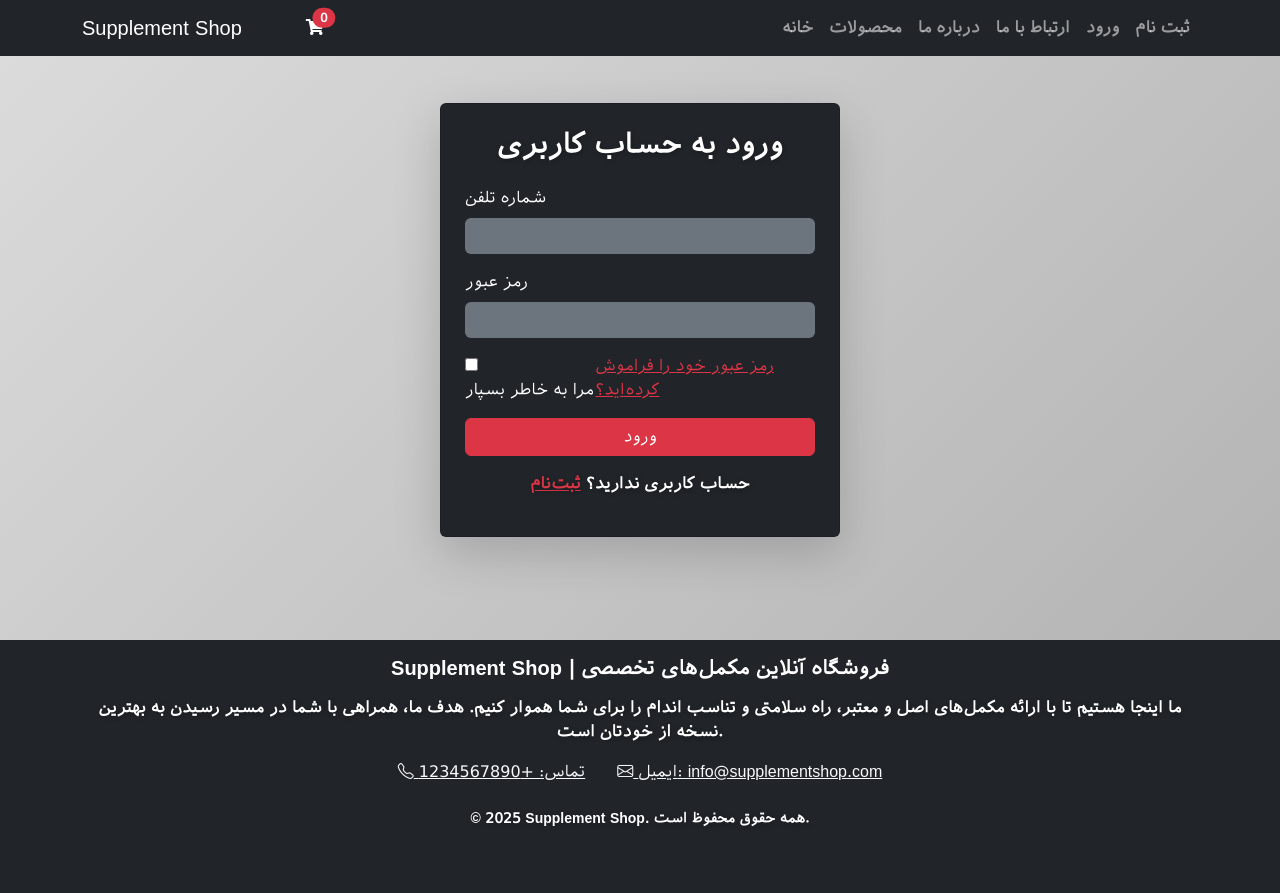
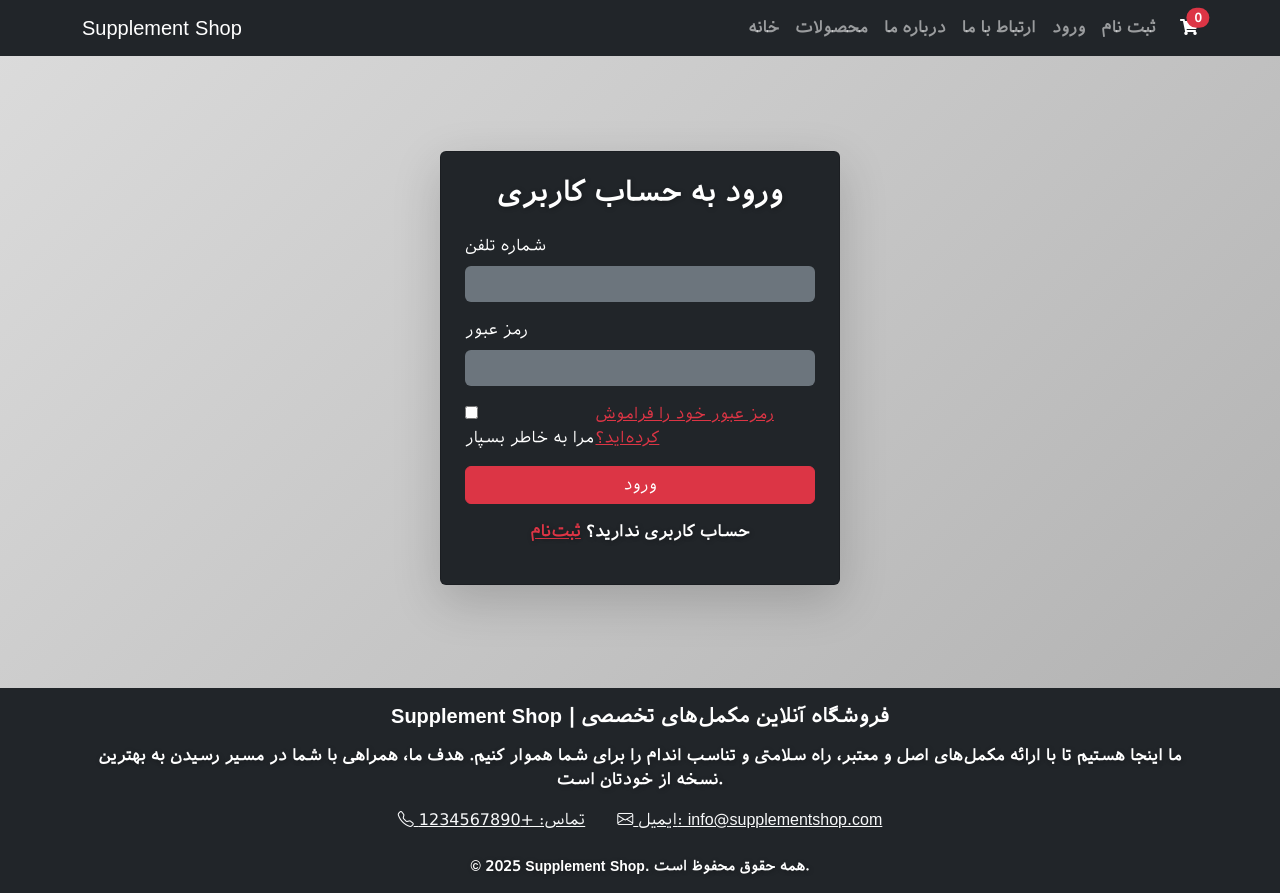
Before and after one commit to aliasttt/supplementshop, a Django app: page /login in a window 1280 px wide. Before the commit the page ends 826 px from the top, so only its background shows below. Run offline with Django 5.2, Linux system fonts and the light colour scheme; some web fonts are replaced.

Commit message:
updatinggg

```diff
--- a/supplementapp/templates/contactus/contactus.html
+++ b/supplementapp/templates/contactus/contactus.html
@@ -65,6 +65,10 @@
     .social-icons i:hover {
         color: #2575fc;
     }
+
+    .row{
+        margin-top:50px;
+    }
 </style>
 {% endblock head %}
 
@@ -78,7 +82,7 @@
             <div class="contact-form">
                 <div class="contact-header">
                     <h1>ارتباط با ما</h1>
-                    <p>برای تماس با ما فرم زیر را پر کنید.</p>
+                    <p style = 'color:purple;'>برای تماس با ما فرم زیر را پر کنید</p>
                 </div>
                 <form>
                     <div class="mb-3">
--- a/supplementapp/templates/login/login.html
+++ b/supplementapp/templates/login/login.html
@@ -6,6 +6,11 @@
 <style>
     body {
         background-color: gray;
+    }
+    .card{
+        margin-top:50px;
+        margin-bottom:50px;
+
     }
 </style>
 {% endblock head %}
@@ -20,7 +25,7 @@
     </div>
 {% endif %}
 
-<div class="container d-flex justify-content-center align-items-center" style="min-height: 80vh;">
+<div class="container d-flex justify-content-center align-items-center mt-5" style="min-height: 80vh;">
     <div class="card bg-dark text-white p-4 shadow-lg" style="width: 100%; max-width: 400px;">
         <h3 class="text-center fw-bold mb-4">ورود به حساب کاربری</h3>
         <form method="post" action="{% url 'Supplementapp:login' %}">
--- a/supplementapp/templates/partitions/header.html
+++ b/supplementapp/templates/partitions/header.html
@@ -1,26 +1,18 @@
+<!-- لینک FontAwesome جهت نمایش آیکون‌ها -->
+<link rel="stylesheet" href="https://cdnjs.cloudflare.com/ajax/libs/font-awesome/5.15.4/css/all.min.css">
+
 <nav class="navbar navbar-expand-lg navbar-dark bg-dark fixed-top">
     <div class="container">
-        <!-- برند -->
+        <!-- لوگو/برند -->
         <a class="navbar-brand" href="{% url 'Supplementapp:home' %}">Supplement Shop</a>
 
-        <!-- آیکون سبد خرید -->
-        <div class="cart-icon mx-auto ms-5 me-5">
-            <a href="{% url 'supplementapp:basket' %}" class="position-relative text-white">
-                <i class="fas fa-shopping-cart"></i> <!-- آیکون سبد خرید -->
-                <span></span>
-                <!-- نشان تعداد آیتم‌ها -->
-                <span id="cart-item-count" class="position-absolute top-0 start-100 translate-middle badge rounded-pill bg-danger">
-                    {{ cart_items_count }}
-                </span>
-            </a>
-        </div>
-
-        <!-- دکمه کالپس -->
-        <button class="navbar-toggler ms-auto" type="button" data-bs-toggle="collapse" data-bs-target="#navbarNav">
+        <!-- دکمه کالپس (هامبورگر) -->
+        <button class="navbar-toggler" type="button" data-bs-toggle="collapse" data-bs-target="#navbarNav"
+            aria-controls="navbarNav" aria-expanded="false" aria-label="Toggle navigation">
             <span class="navbar-toggler-icon"></span>
         </button>
 
-        <!-- منوی ناوبری -->
+        <!-- منو و آیکون سبد خرید -->
         <div class="collapse navbar-collapse" id="navbarNav">
             <!-- لینک‌های منو -->
             <ul class="navbar-nav ms-auto">
@@ -55,9 +47,26 @@
                     </li>
                 {% endif %}
             </ul>
+
+            <!-- آیکون سبد خرید (فقط در صفحه‌های بزرگ نمایش داده می‌شود) -->
+            <div class="d-none d-lg-block ms-3">
+                <a href="{% url 'supplementapp:basket' %}" class="position-relative text-white">
+                    <i class="fas fa-shopping-cart"></i>
+                    <span id="cart-item-count" class="position-absolute top-0 start-100 translate-middle badge rounded-pill bg-danger">
+                        {{ cart_items_count }}
+                    </span>
+                </a>
+            </div>
         </div>
     </div>
 </nav>
 
-<!-- اضافه کردن لینک FontAwesome برای آیکون‌ها -->
-<link rel="stylesheet" href="https://cdnjs.cloudflare.com/ajax/libs/font-awesome/5.15.4/css/all.min.css">
+<!-- Optional: استایل اختصاصی جهت تنظیم فاصله‌ها در موبایل -->
+<style>
+  @media (max-width: 991.98px) {
+    /* در صورت نیاز فاصله‌های اضافی را در نمایش موبایل تنظیم کنید */
+    .ms-3 {
+      margin-left: 0 !important;
+    }
+  }
+</style>
--- a/supplementapp/templates/register/register.html
+++ b/supplementapp/templates/register/register.html
@@ -8,6 +8,9 @@
     body {
         background-color: gray;
     }
+    .card{
+        margin-top:50px;
+    }
 </style>
 
 <!-- اضافه کردن لینک به Bootstrap Icons -->
@@ -17,7 +20,7 @@
 
 {% block content %}
 
-<div class="container d-flex justify-content-center align-items-center mt-4 mb-4" style="min-height: 80vh;">
+<div class="container d-flex justify-content-center align-items-center mt-5 mb-5" style="min-height: 80vh;">
     <div class="card bg-dark text-white p-4  shadow-lg " style="width: 100%; max-width: 400px;">
         <h3 class="text-center fw-bold mb-4">ثبت‌نام حساب کاربری</h3>
         <form method="post" action="{% url 'Supplementapp:register' %}">
--- a/supproject/settings.py
+++ b/supproject/settings.py
@@ -21,7 +21,7 @@ AUTH_USER_MODEL = 'supplementapp.RegisterModel'
 SECRET_KEY = '02a16fbd97299a5496800ddfddd0ba15a458386a18df3830629fee80469d6596023de3c0e79656797dbf8ce362a33208ba63'
 
 # SECURITY WARNING: don't run with debug turned on in production!
-DEBUG = False
+DEBUG = True
 
 ALLOWED_HOSTS = []
 
```
